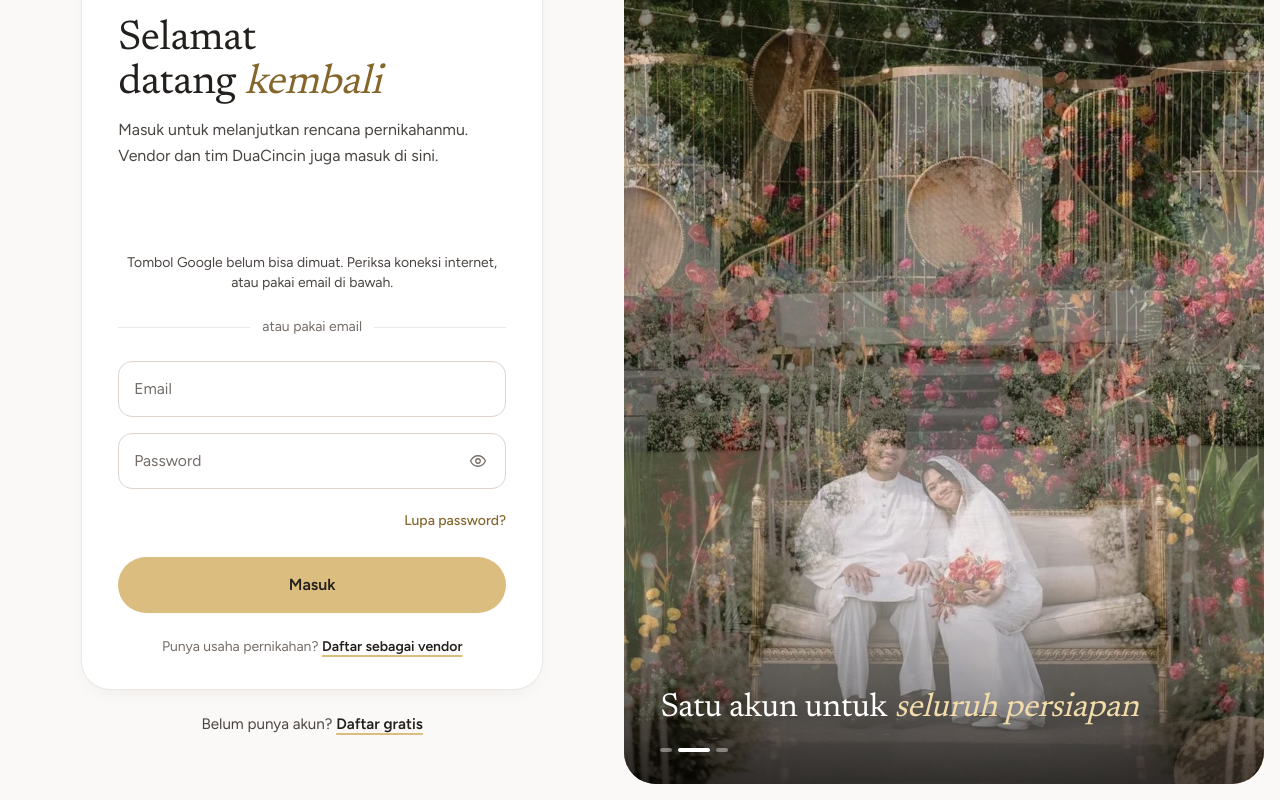
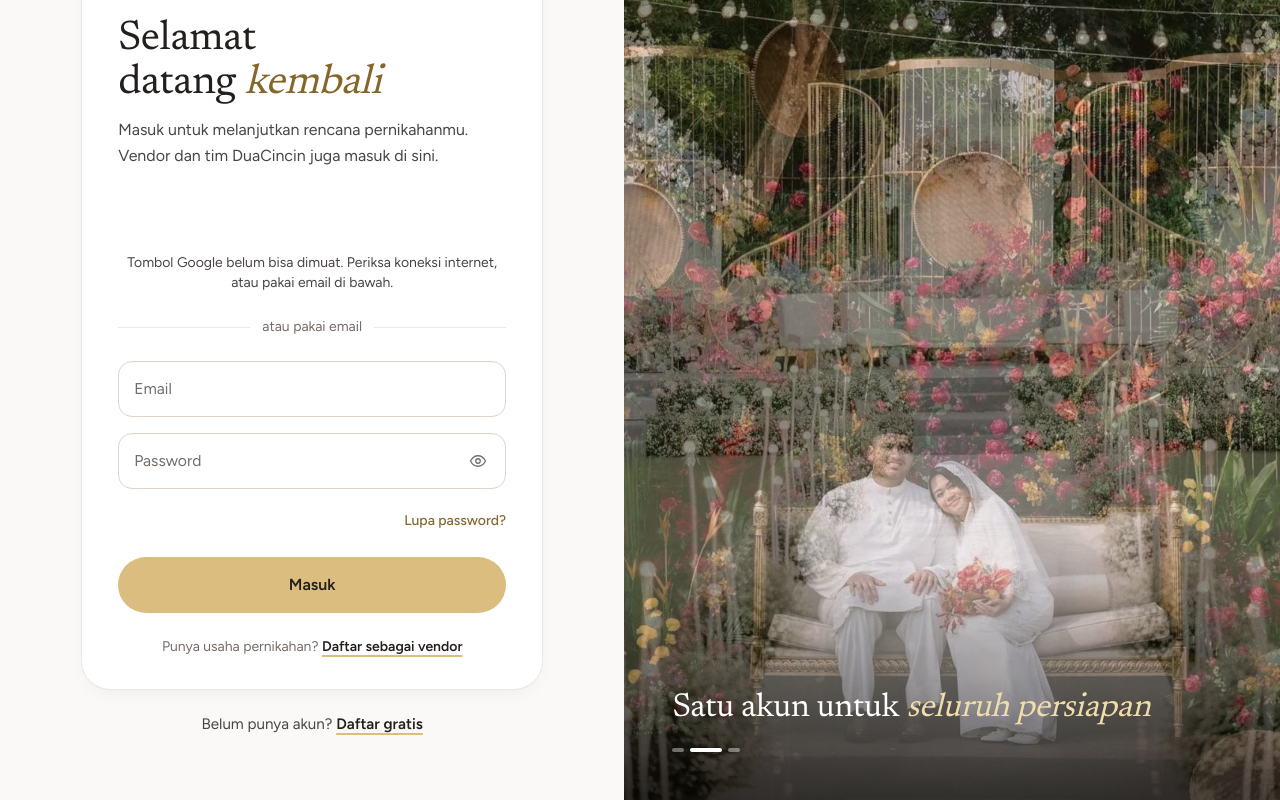
Before and after one commit to azizuzezo/duacincinWO, a Next.js app in the folder web/: page /login in a window 1280 px wide. Shown: the part 211-1011 px from the top of the page. Built offline with nearby package versions, Linux system fonts and the light colour scheme; no server answers.

Commit message:
feat(web): auth photo panel runs full-bleed on the right half
Co-Authored-By: Claude Sonnet 5.5 <noreply@anthropic.com>

```diff
--- a/web/src/components/home/auth.tsx
+++ b/web/src/components/home/auth.tsx
@@ -95,14 +95,14 @@ function PhotoPanel({ panel }: { panel: AuthPanel }) {
   const src = panel.photos[Math.min(shot, n - 1)];
 
   return (
-    <aside aria-hidden className="group relative hidden bg-wd-paper p-4 pl-0 lg:block">
-      <div className="relative h-full min-h-[640px] overflow-hidden rounded-[32px] bg-wd-blush">
+    <aside aria-hidden className="relative hidden lg:block">
+      <div className="absolute inset-0 overflow-hidden bg-wd-blush">
         <AnimatePresence initial={false}>
           <motion.div key={src} className="absolute inset-0" {...fade}>
             <Image src={src} alt="" fill priority={shot === 0} sizes="50vw" className="object-cover" />
           </motion.div>
         </AnimatePresence>
-        <div className="absolute inset-x-0 bottom-0 bg-linear-to-t from-black/60 via-black/25 to-transparent px-9 pb-8 pt-24 text-white">
+        <div className="absolute inset-x-0 bottom-0 bg-linear-to-t from-black/60 via-black/25 to-transparent px-12 pb-12 pt-32 text-white">
           <p className="wd-display text-[clamp(1.8rem,2.6vw,2.4rem)] leading-[1.1] !text-white [&_em]:!text-[#f1dcaa]">{panel.headline}</p>
           <div className="mt-5 flex gap-1.5">
             {panel.photos.map((p, i) => (
@@ -172,8 +172,8 @@ export function AuthLayout({
           </div>
         </main>
         {aside ? (
-          <aside aria-hidden className="relative hidden bg-wd-paper p-4 pl-0 lg:block">
-            <div className="relative h-full min-h-[640px] overflow-hidden rounded-[32px] bg-[radial-gradient(ellipse_at_70%_25%,#ffffff_0%,#fbf5e6_55%,#f3e8cc_100%)]">{aside}</div>
+          <aside aria-hidden className="relative hidden lg:block">
+            <div className="absolute inset-0 overflow-hidden bg-[radial-gradient(ellipse_at_70%_25%,#ffffff_0%,#fbf5e6_55%,#f3e8cc_100%)]">{aside}</div>
           </aside>
         ) : (
           <PhotoPanel panel={panel} />
```
